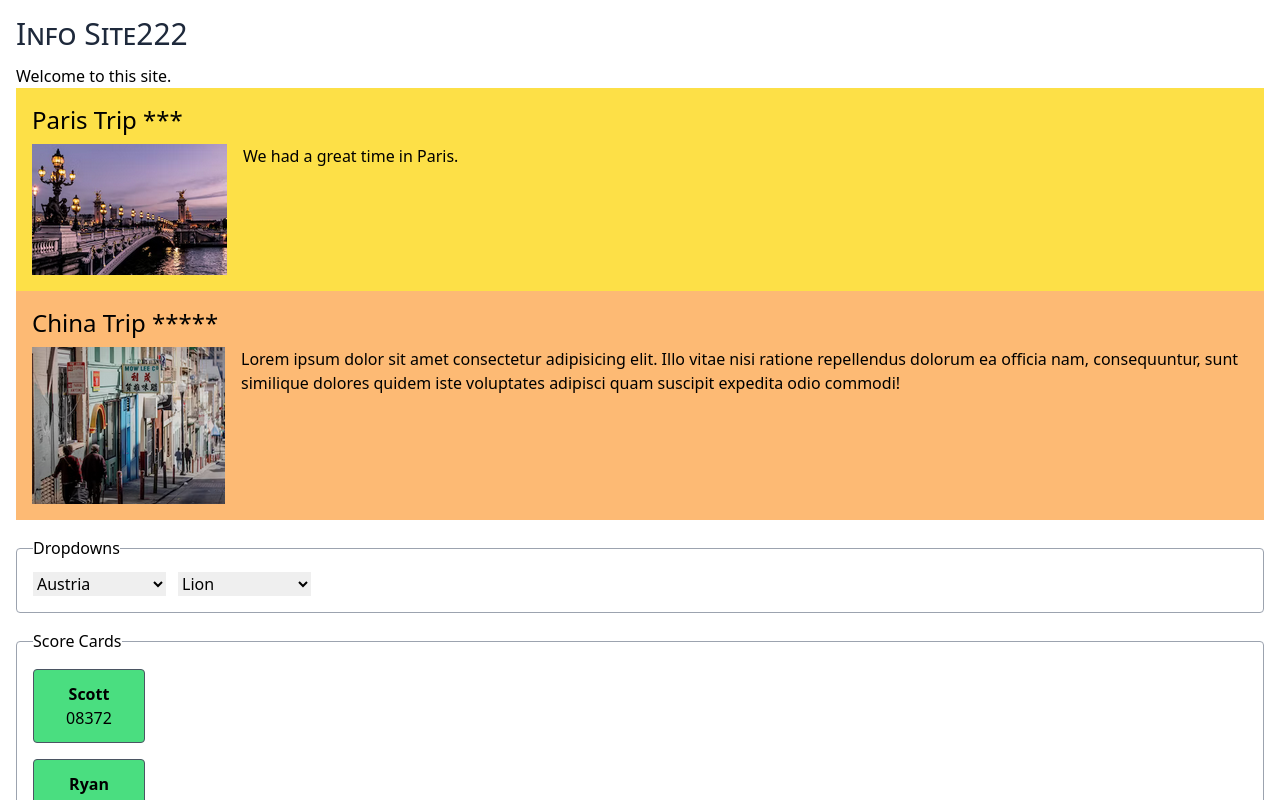
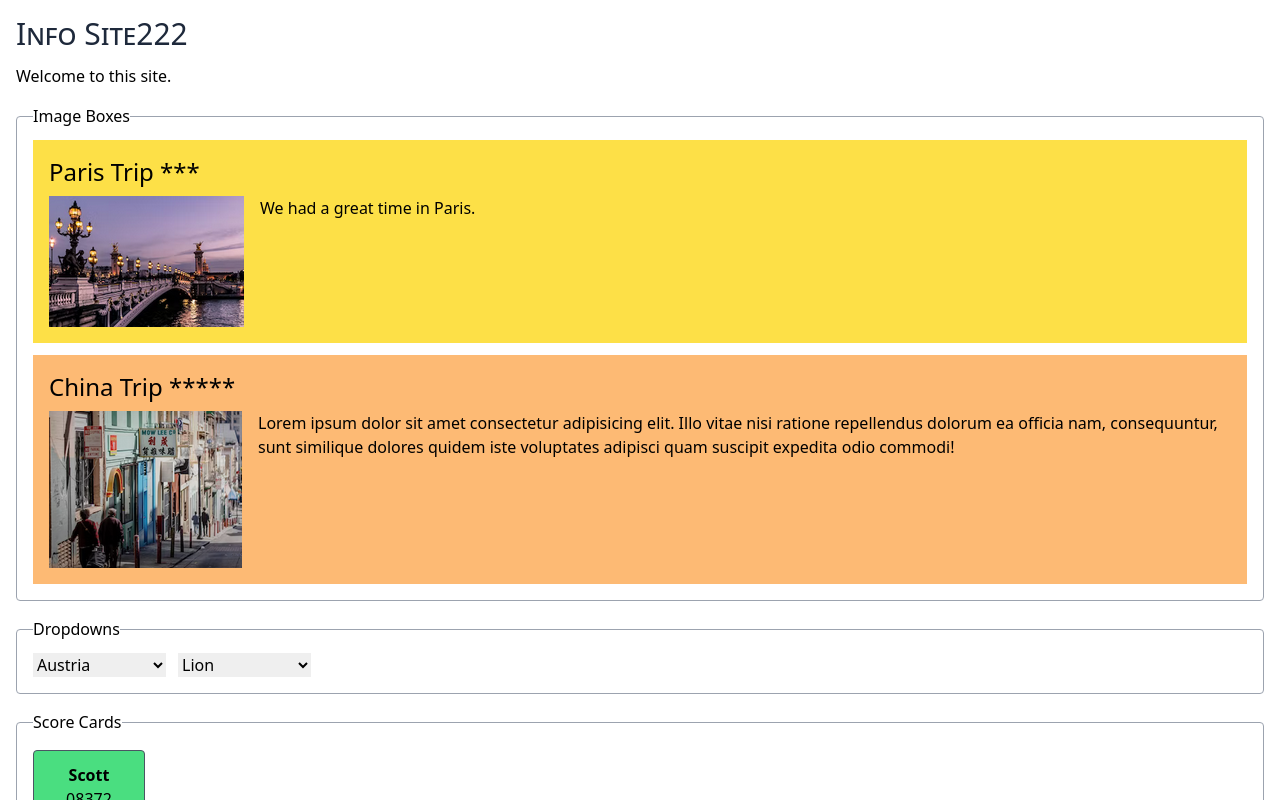
Before and after one commit to edwardtanguay/et992-vite-react-component-demo, a React (Vite) app: page / in a window 1280 px wide. Shown: the top 800 px of the page. Built offline with nearby package versions, Linux system fonts and the light colour scheme.

Commit message:
wrapper finished

```diff
--- a/src/App.tsx
+++ b/src/App.tsx
@@ -11,6 +11,8 @@ export const App = () => {
 		<>
 			<Header />
 			<p>Welcome to this site.</p>
+
+			<Wrapper title="Image Boxes">
 				<ImageBox
 					title="Paris Trip"
 					imageFile="paris.png"
@@ -24,6 +26,8 @@ export const App = () => {
 					body="Lorem ipsum dolor sit amet consectetur adipisicing elit. Illo vitae nisi ratione repellendus dolorum ea officia nam, consequuntur, sunt similique dolores quidem iste voluptates adipisci quam suscipit expedita odio commodi!"
 					stars={16}
 				/>
+			</Wrapper>
+
 			<Wrapper title="Dropdowns">
 				<Dropdown choices={exampleData.countries} />
 				<Dropdown choices={exampleData.animals} />
--- a/src/components/ImageBox.tsx
+++ b/src/components/ImageBox.tsx
@@ -20,7 +20,7 @@ export const ImageBox = ({
 	};
 
 	return (
-		<div className={`bg-orange-300 p-4 ${highlight()}`}>
+		<div className={`bg-orange-300 p-4 mt-3 ${highlight()}`}>
 			<h2 className="mb-2 text-2xl">
 				{title} {"*".repeat(stars)}
 			</h2>
```
Lines whose indentation alone changed are shown as unchanged.
